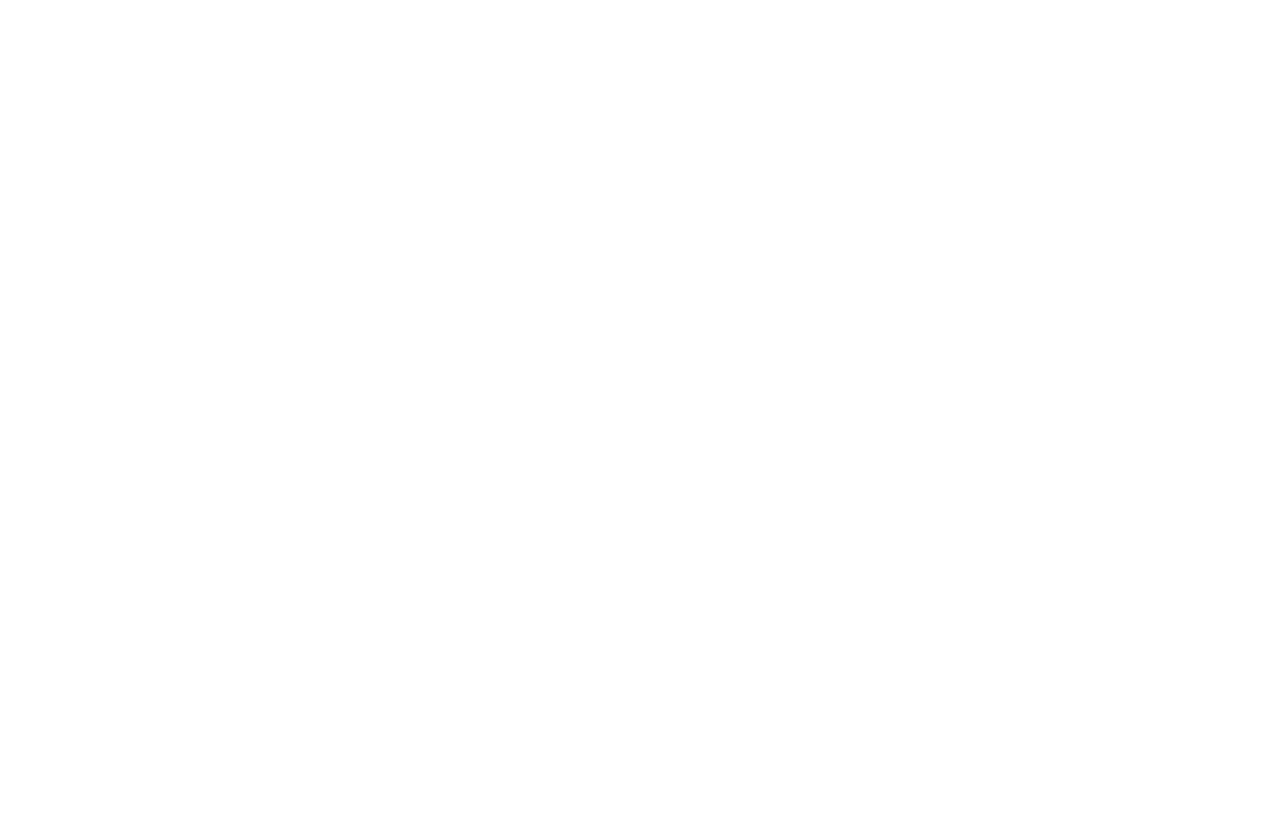
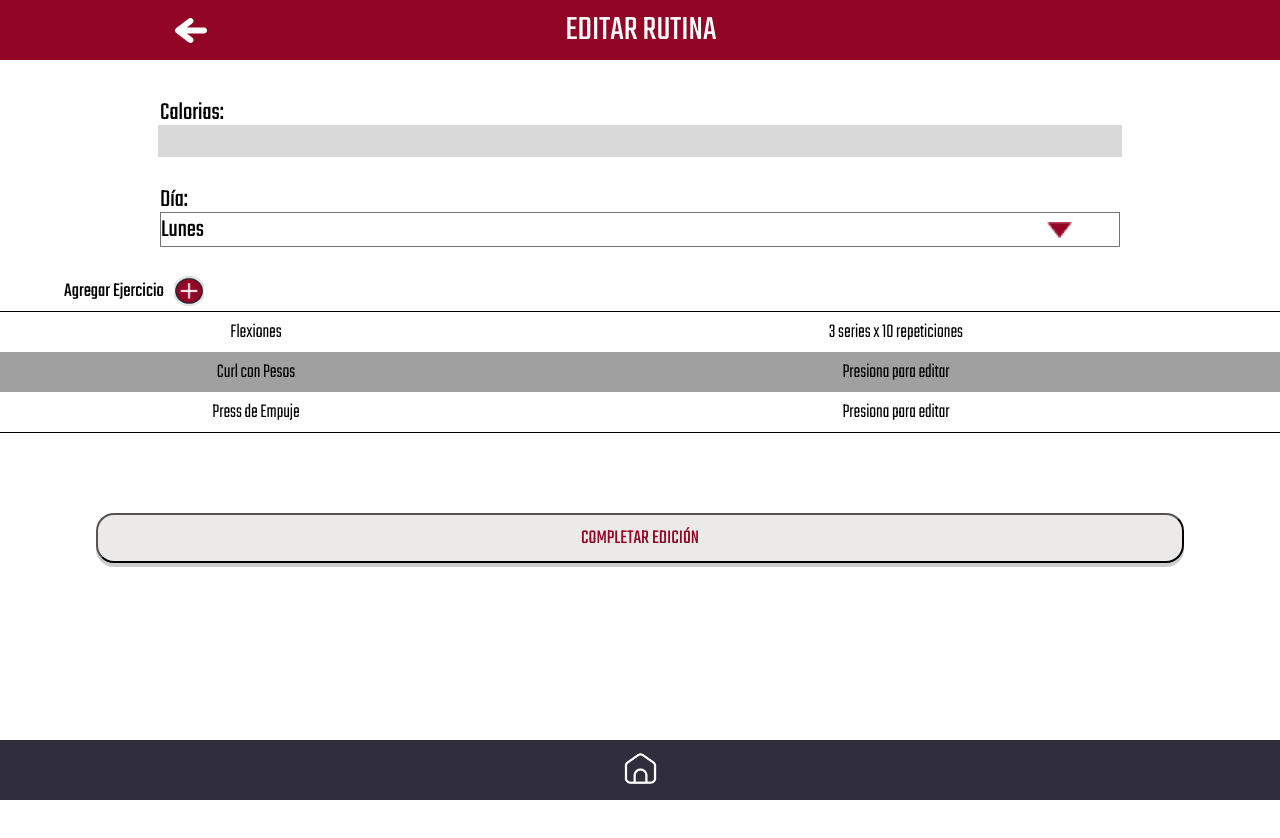
Before and after one commit to acuarionat/gym_kusss, a React (Vite) app: page / in a window 1280 px wide. Shown: the top 838 px of the page. Built offline with nearby package versions, Linux system fonts and the light colour scheme.

Commit message:
Componentes V6.1 Diseño Entrenador y Cliente (Iteraciones y combobox)

```diff
--- a/src/App.jsx
+++ b/src/App.jsx
@@ -1,9 +1,12 @@
 import { useState } from "react";
+import VistaEditarRutinaEntrenador from './componentes/perfil entrenador/editar rutina/VistaEditarRutinaEntrenador'
 import "./App.css";
 
 function App() {
   return (
-    <></>
+    <>
+      <VistaEditarRutinaEntrenador />
+    </>
   );
 }
 
--- a/src/componentes/perfil entrenador/editar rutina/FormularioEditarRutina.css
+++ b/src/componentes/perfil entrenador/editar rutina/FormularioEditarRutina.css
@@ -55,16 +55,24 @@
     flex-direction: row;
     justify-content: space-between;
     align-items: center;
+    color: black;
+    font-family: "Teko", sans-serif;
+    font-size: 25px;
+    background: url('/imagenes/FlechaAbajo.png');
+    background-repeat: no-repeat;
+    background-size: 25px;
+    appearance: none;
+    background-position: 95%;
 }
 
 .textoElejirDia {
     color: black;
     font-family: "Teko", sans-serif;
-    font-size: 25px;
+    font-size: 15px;
     margin-left: 10px;
 }
 
-.icoAñadir{
+.icoAñadir {
     width: 20px;
     height: 15px;
     margin-right: 10px;
--- a/src/componentes/perfil entrenador/editar rutina/FormularioEditarRutina.jsx
+++ b/src/componentes/perfil entrenador/editar rutina/FormularioEditarRutina.jsx
@@ -11,10 +11,15 @@ function FormularioEditarRutina() {
             <div className='cajaTextoDia'>
                 <p className='textoDia'>Día:</p>
             </div>
-            <div className='cajaElegirDia'>
-                <p className='textoElejirDia'>Martes</p>
-                <img className='icoAñadir' src={flechaAbajo} alt="flechita" />
-            </div>
+            <select className='cajaElegirDia'>
+                <option className='textoElejirDia'>Lunes</option>
+                <option className='textoElejirDia'>Martes</option>
+                <option className='textoElejirDia'>Miercoles</option>
+                <option className='textoElejirDia'>Jueves</option>
+                <option className='textoElejirDia'>Viernes</option>
+                <option className='textoElejirDia'>Sábado</option>
+                <option className='textoElejirDia'>Domingo</option>
+            </select>
         </div>
     )
 }
```
